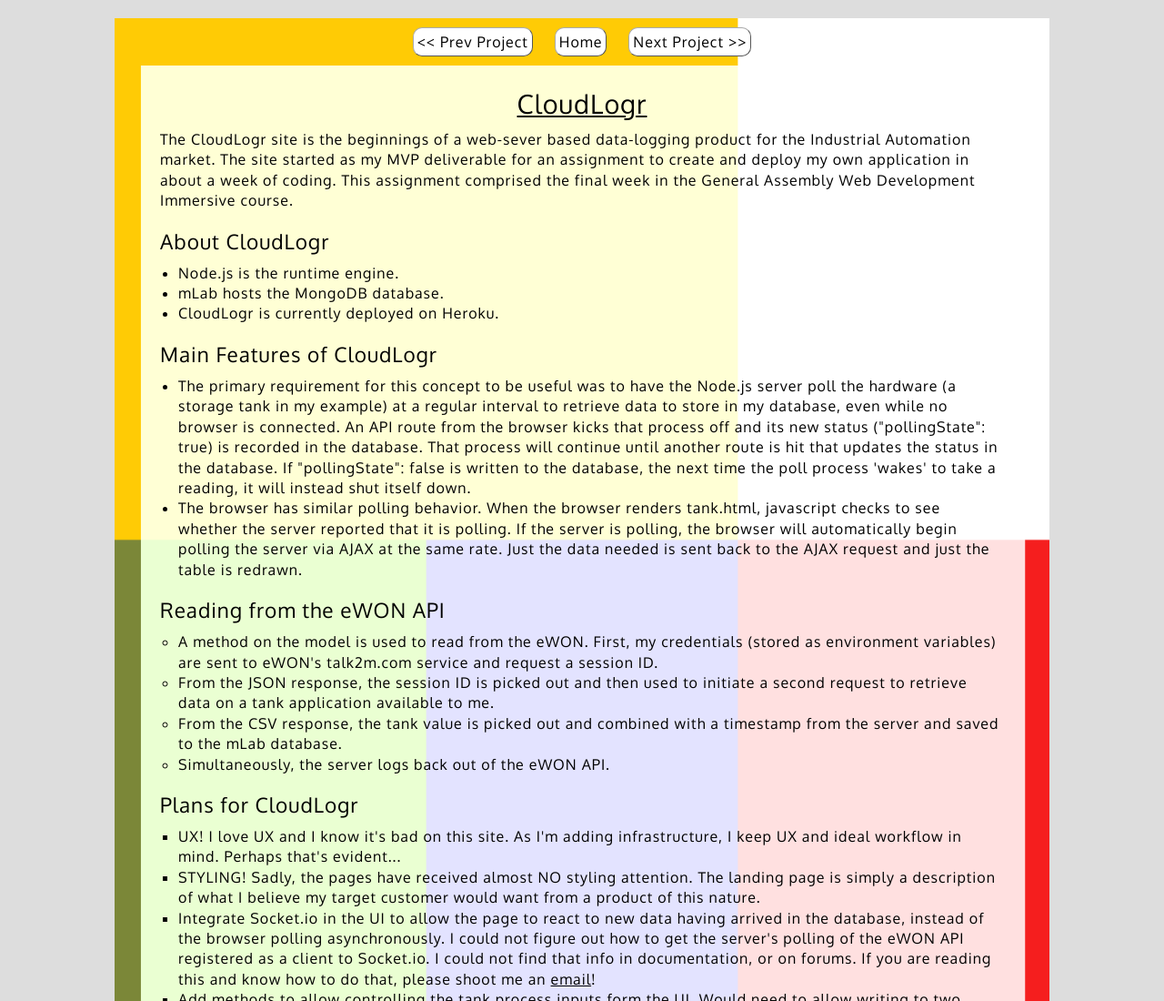
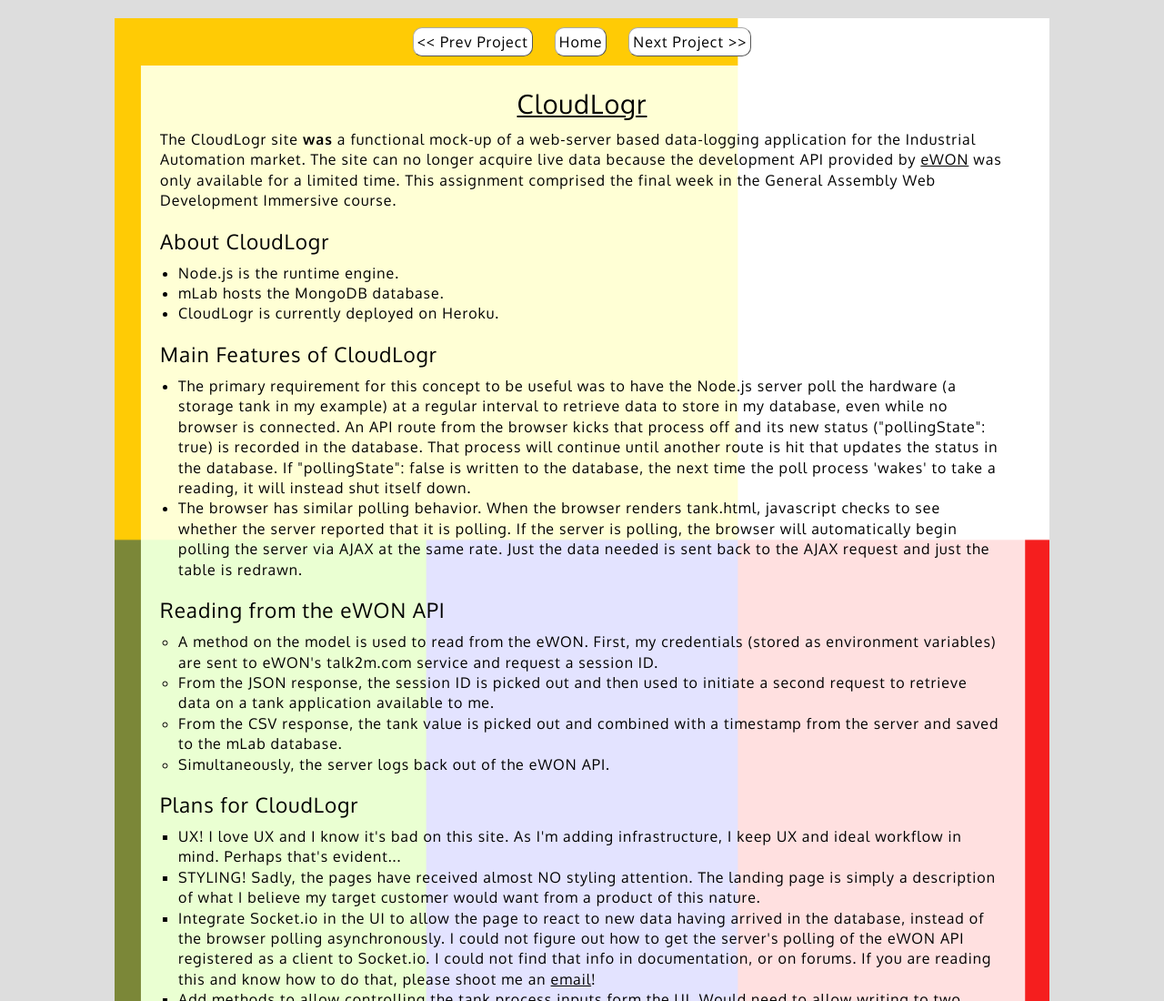
Before and after one commit to JasonHorine/jasonhorine.github.io, a plain HTML site: page cl_exp.html in a window 1280 px wide. Shown: the top 1100 px of the page at 91% size. Drawn offline with Linux system fonts and the light colour scheme.

Commit message:
API from eWON has stopped working.  Changed wording on home page to reflect that.  Added <bold> into CSS and added 700 weight to font on the one page.

```diff
--- a/cl_exp.html
+++ b/cl_exp.html
@@ -22,7 +22,7 @@
     <meta name="viewport" content="width=device-width, initial-scale=1.0"/>
     <!-- <link rel="stylesheet" href="css/styles.css?v=1.0"> -->
     <link rel="stylesheet" href="css/styles.css">
-    <link href='https://fonts.googleapis.com/css?family=Oxygen' rel='stylesheet' type='text/css'>
+    <link href='https://fonts.googleapis.com/css?family=Oxygen:400,700' rel='stylesheet' type='text/css'>
     <!--[if lt IE 9]>
     <script src="http://html5shiv.googlecode.com/svn/trunk/html5.js"></script>
     <![endif]-->
@@ -45,7 +45,7 @@
       <a href="http://cloudlogr.jasonhorine.com" target="_blank">
         <h2 class="center_text a_link"> CloudLogr </h2>
       </a>
-      <p>The CloudLogr site is the beginnings of a web-sever based data-logging product for the Industrial Automation market.  The site started as my MVP deliverable for an assignment to create and deploy my own application in about a week of coding.  This assignment comprised the final week in the General Assembly Web Development Immersive course.</p>
+      <p>The CloudLogr site <strong>was</strong> a functional mock-up of a web-server based data-logging application for the Industrial Automation market.  The site can no longer acquire live data because the development API provided by <a href="https://ewon.biz" "link to eWON.biz"><span class="a_link">eWON</span></a> was only available for a limited time.  This assignment comprised the final week in the General Assembly Web Development Immersive course.</p>
       <ul><h3>About CloudLogr</h3>
         <li>Node.js is the runtime engine.</li>
         <li>mLab hosts the MongoDB database.</li>
--- a/css/styles.css
+++ b/css/styles.css
@@ -74,6 +74,9 @@
   line-height: 140%;
   letter-spacing: 1px;
   padding-top: 10px;
+}
+strong{
+  font-weight: 700;
 }
 header{
   padding-top: 5px;
```
